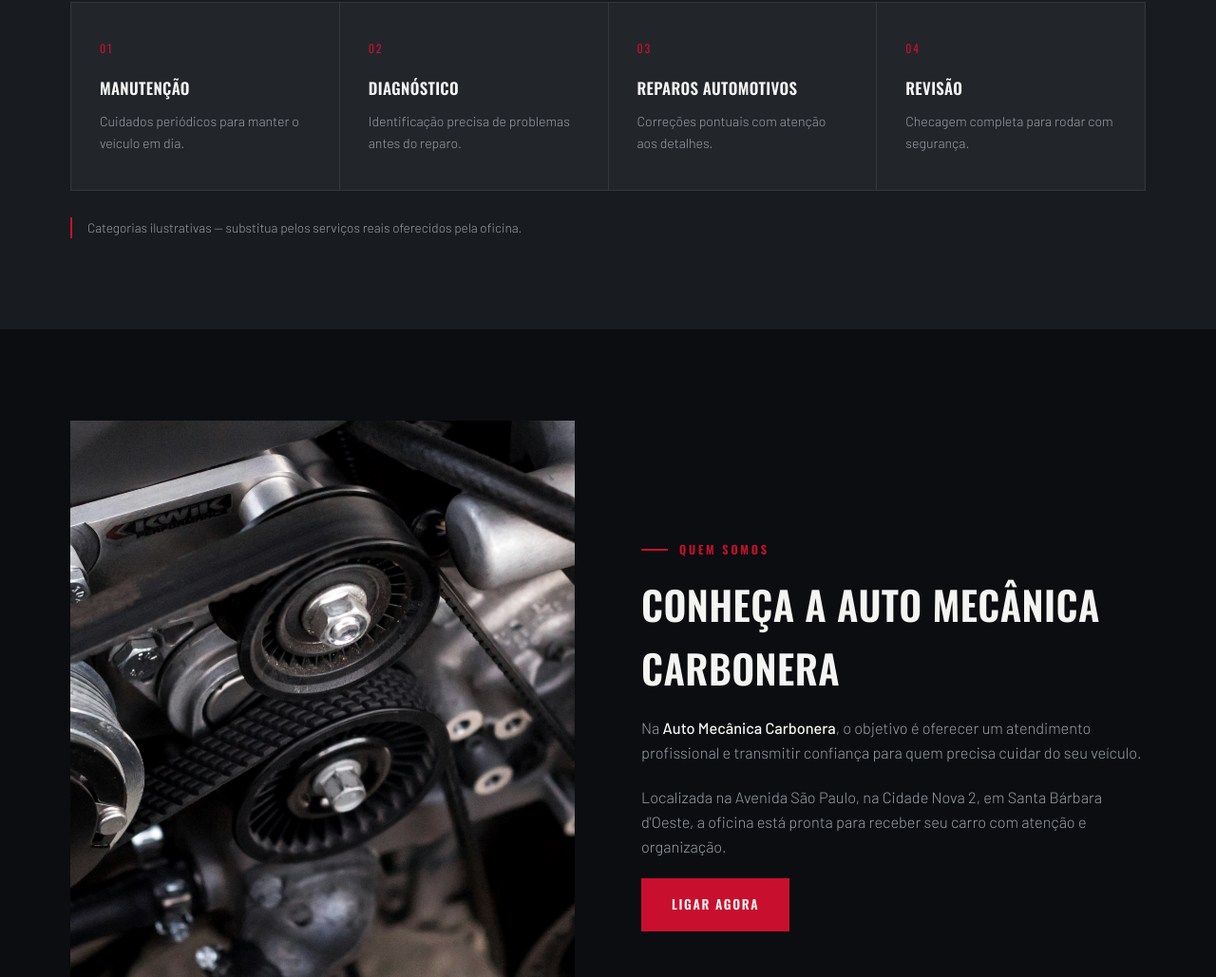
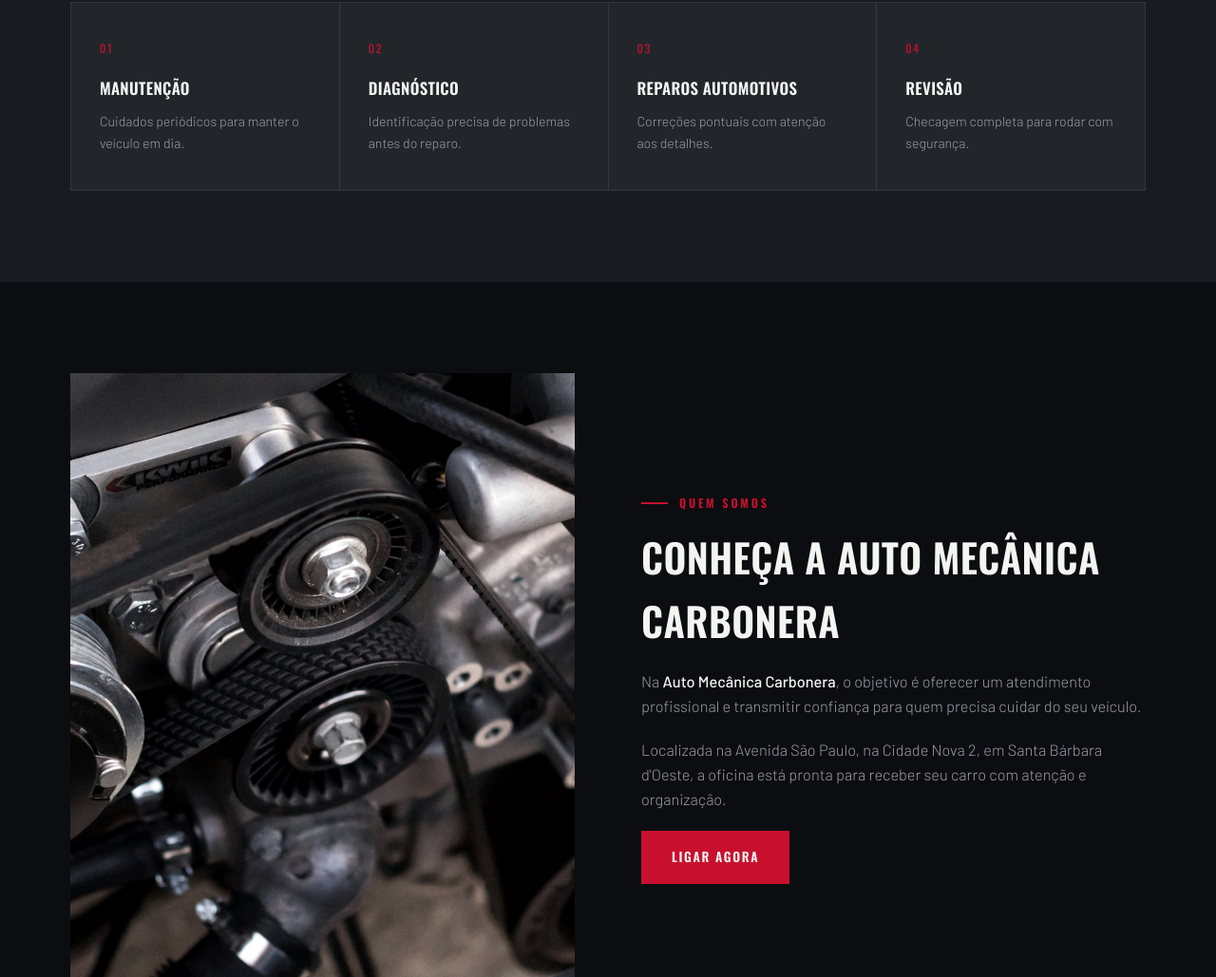
Before and after one commit to MiguelRibeir/AutoMec-nicaCarbonera, a plain HTML site: page index.html in a window 1280 px wide. Shown: the part 1660-2689 px from the top of the page at 95% size. Drawn offline with nearby package versions, Linux system fonts and the light colour scheme.

Commit message:
Update index.html

```diff
--- a/index.html
+++ b/index.html
@@ -107,7 +107,7 @@
         <p>Checagem completa para rodar com segurança.</p>
       </div>
     </div>
-    <p class="services-note">Categorias ilustrativas — substitua pelos serviços reais oferecidos pela oficina.</p>
+
   </div>
 </section>
 
```
